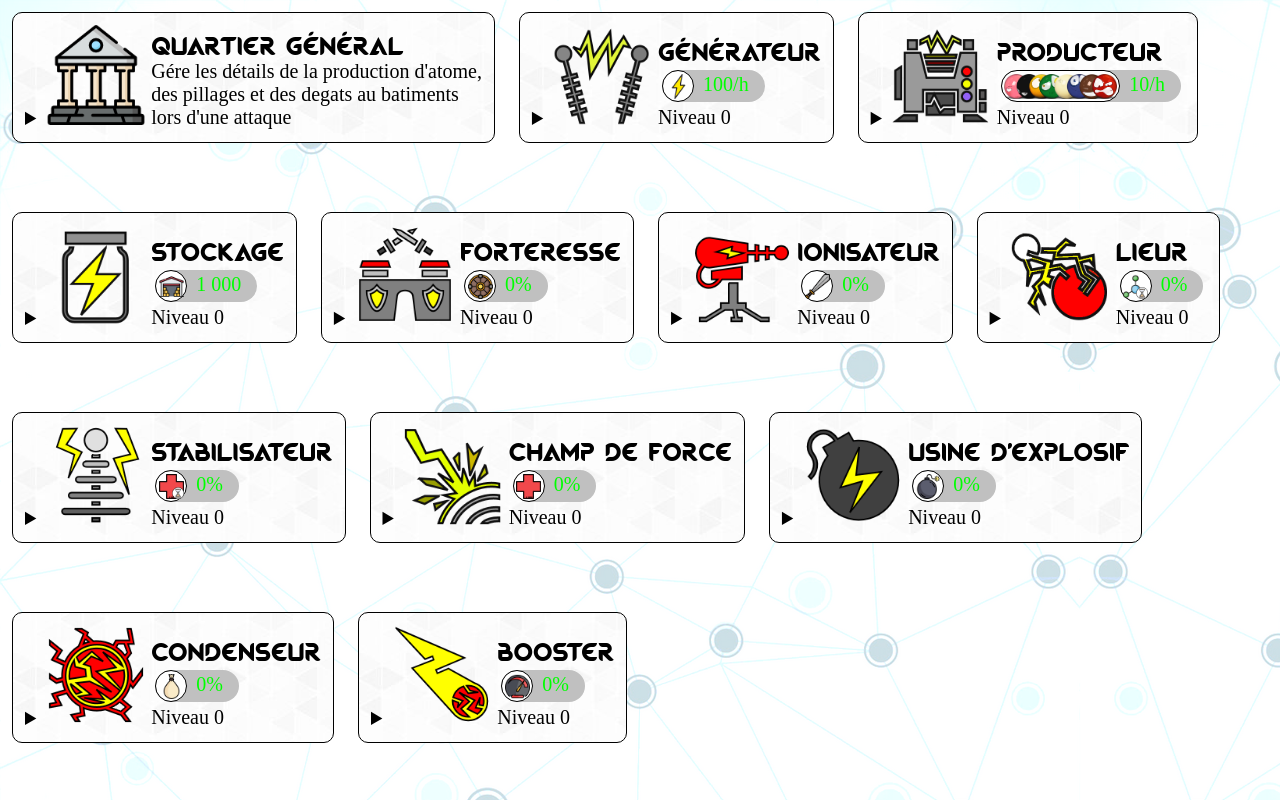
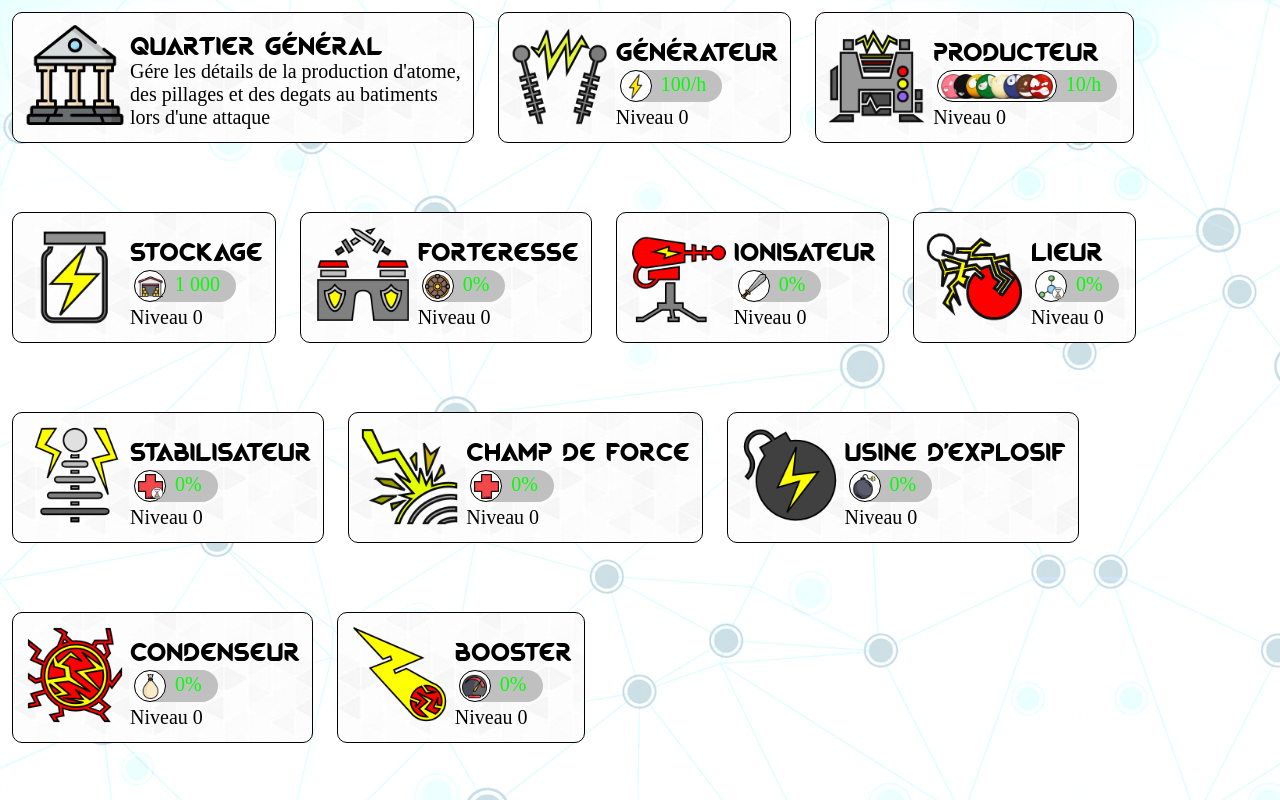
Before and after one commit to WebmasterAnonymail/theverylittlewar, a website: page view/html/batiments.html in a window 1280 px wide. Drawn offline with Linux system fonts and the light colour scheme.

Commit message:
simple revision

```diff
--- a/view/css/batiments.css
+++ b/view/css/batiments.css
@@ -1,9 +1,3 @@
-summary::-webkit-details-marker{
-    display: none
-}
-summary::marker{
-    display: none
-}
 #batiment_list{
     width: 100%;
     height: 100%;
@@ -32,3 +26,6 @@ summary::marker{
     display: inline-block;
     vertical-align: text-bottom;
 }
+summary{
+	display:block;
+}
```
Also changed, not shown: api/users.js (+4 -5 lines).
